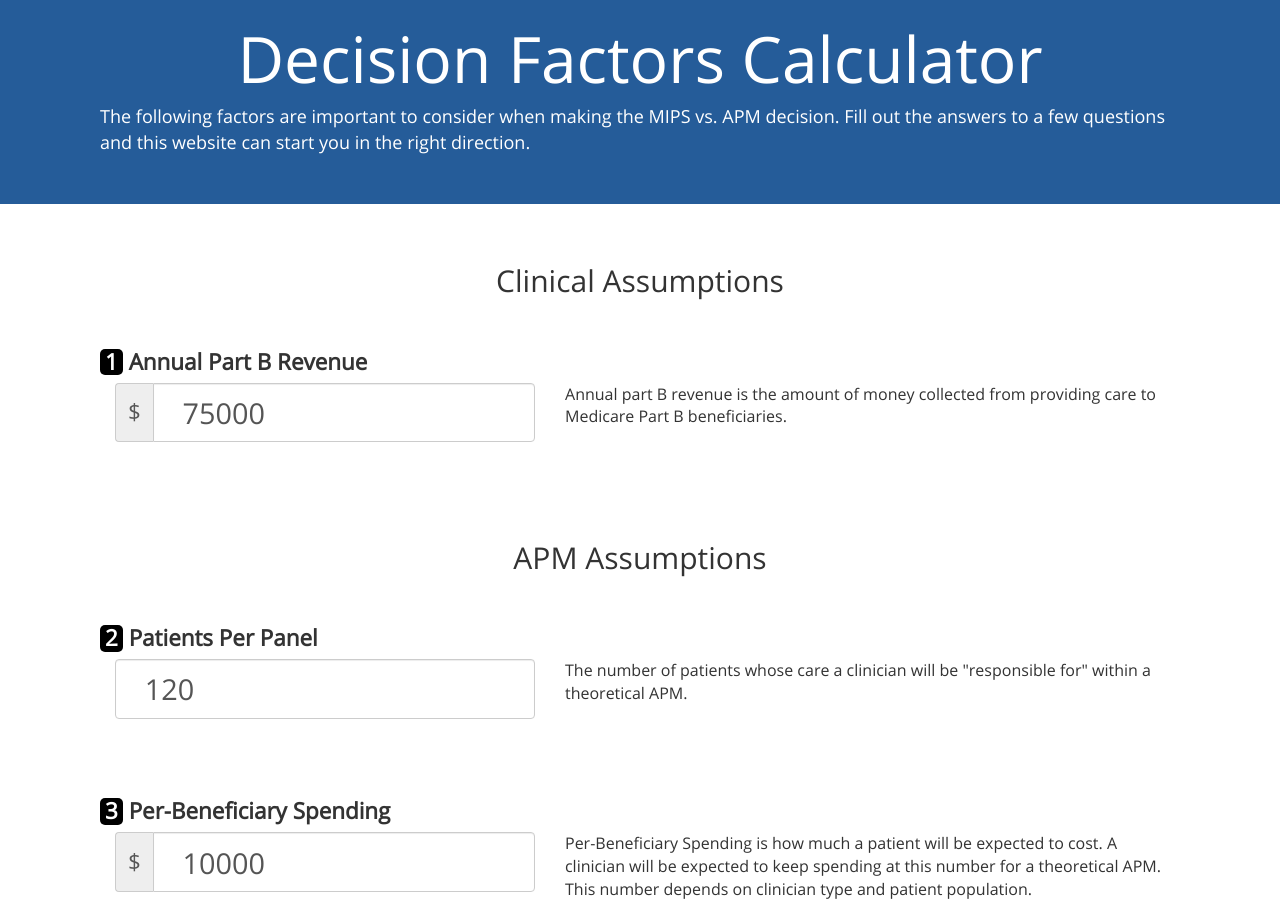
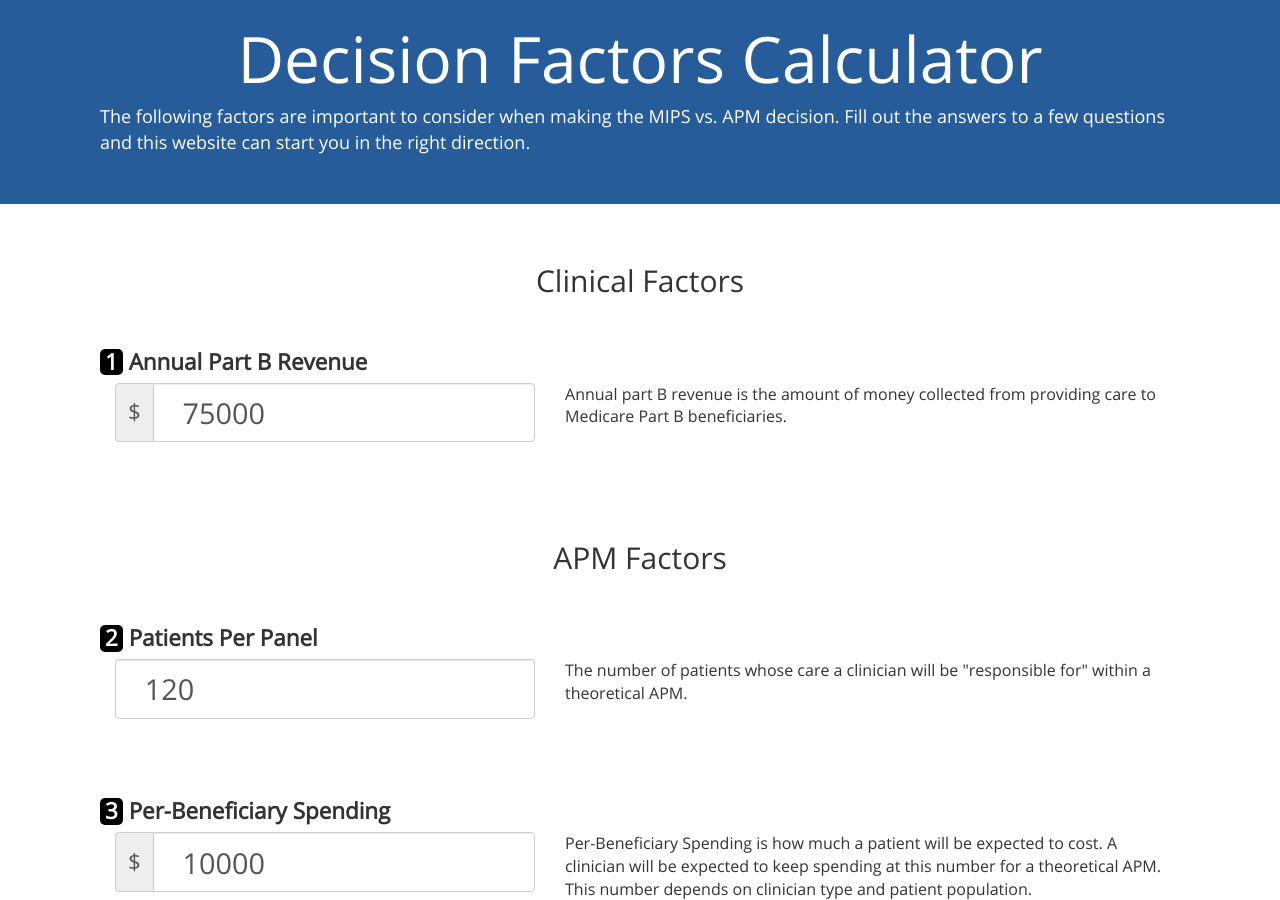
Before and after one commit to notpace/macra-choice, a Jekyll site: the page built from index.html, in a window 1280 px wide and 900 px high, scrolled down 2203 px. Built offline with Jekyll 4.4.1, drawn with Linux system fonts in a browser that asks for light colours; some of the changed text lies outside the part shown.

Commit message:
Replace 'assumption' with 'factor' to match headers

```diff
--- a/index.html
+++ b/index.html
@@ -67,7 +67,7 @@ layout: default
   </article>
 
   <div class='wrapper'>
-    <h2 class='factor-heading col-md-12'>Clinical Assumptions</h2>
+    <h2 class='factor-heading col-md-12'>Clinical Factors</h2>
   </div>
 
   <article class='factor col-md-12'>
@@ -86,7 +86,7 @@ layout: default
   </article>
 
   <div class='wrapper'>
-    <h2 class='factor-heading col-md-12'>APM Assumptions</h2>
+    <h2 class='factor-heading col-md-12'>APM Factors</h2>
   </div>
 
   <section class='factor-group'>
@@ -151,7 +151,7 @@ layout: default
   </section>
 
   <div class='wrapper'>
-    <h2 class='factor-heading col-md-12'>MIPS Assumptions</h2>
+    <h2 class='factor-heading col-md-12'>MIPS Factors</h2>
   </div>
 
   <section class='factor-group'>
```
